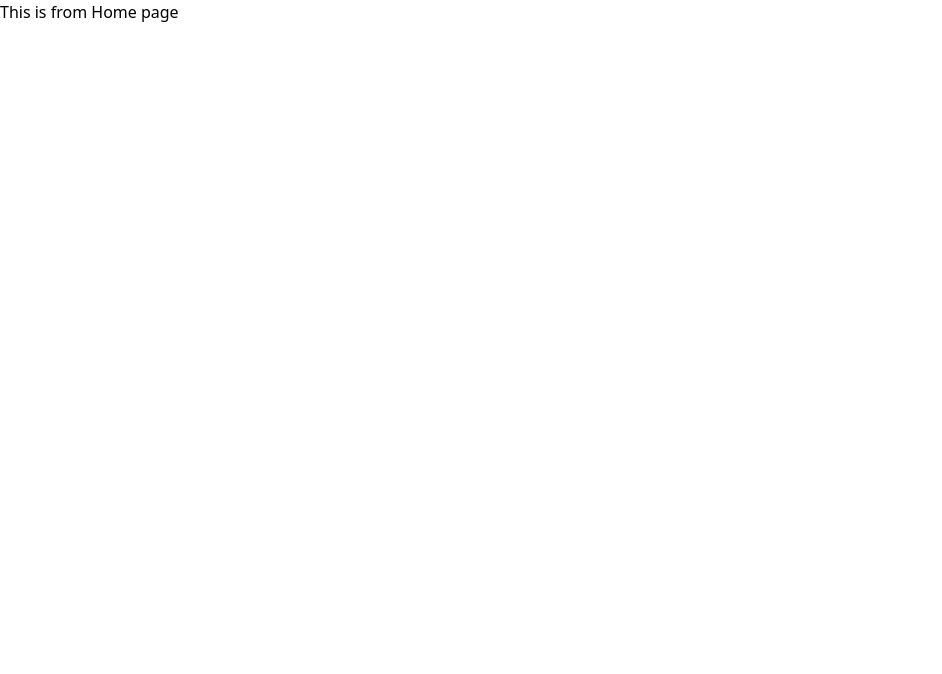
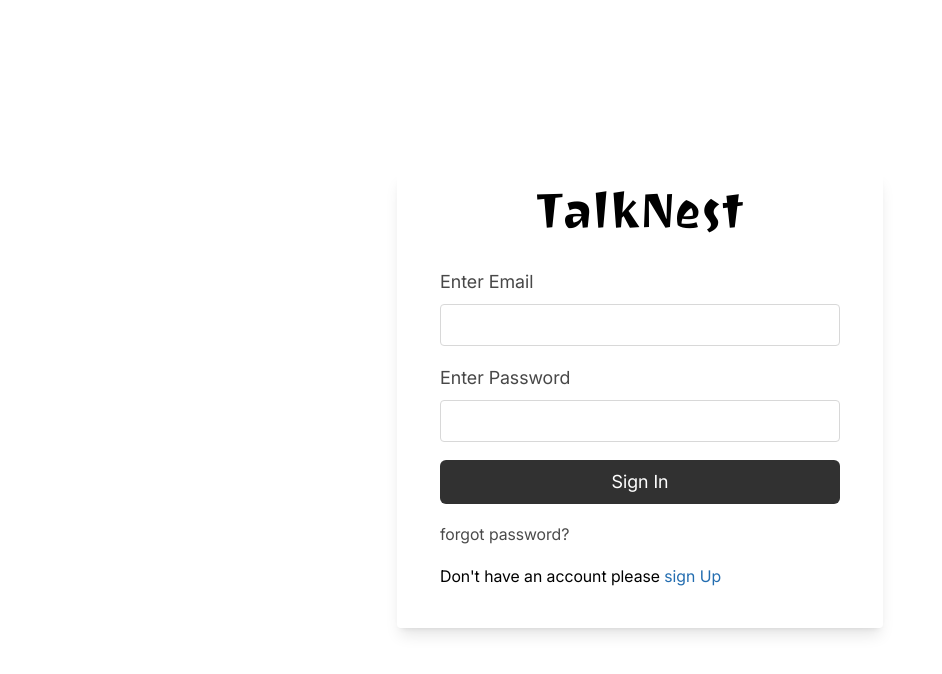
Before and after one commit to mamunurroshid90/chatting-app-react, a React (Vite) app: page / in a window 1280 px wide. Shown: the top 674 px of the page, without its empty margins (0-942 px from the left). Built offline with nearby package versions, Linux system fonts and the light colour scheme.

Commit message:
added redux, localStorage, logged & notLogged route setup

```diff
--- a/package.json
+++ b/package.json
@@ -10,10 +10,12 @@
     "preview": "vite preview"
   },
   "dependencies": {
+    "@reduxjs/toolkit": "^2.3.0",
     "firebase": "^11.0.1",
     "formik": "^2.4.6",
     "react": "^18.3.1",
     "react-dom": "^18.3.1",
+    "react-redux": "^9.1.2",
     "react-router-dom": "^6.27.0",
     "react-spinners": "^0.14.1",
     "react-toastify": "^10.0.6",
--- a/src/App.jsx
+++ b/src/App.jsx
@@ -5,20 +5,24 @@ import {
   RouterProvider,
 } from "react-router-dom";
 import "./App.css";
-import LoginFormCompo from "./components/login/LoginComp";
-import RegFormCompo from "./components/registration/RegistrationComp";
 import "react-toastify/dist/ReactToastify.css";
 import Registration from "./pages/Registration";
 import Login from "./pages/Login";
 import Home from "./pages/Home";
+import LoggedInUserRoutes from "./privateRoutes/LoggedInUserRoutes";
+import NotLoggedInUser from "./privateRoutes/NotLoggedInUser";
 
 function App() {
   const router = createBrowserRouter(
     createRoutesFromElements(
       <Route>
-        <Route path="/registration" element={<Registration />} />
-        <Route path="/login" element={<Login />} />
-        <Route path="/" element={<Home />} />
+        <Route element={<LoggedInUserRoutes />}>
+          <Route path="/" element={<Home />} />
+        </Route>
+        <Route element={<NotLoggedInUser />}>
+          <Route path="/registration" element={<Registration />} />
+          <Route path="/login" element={<Login />} />
+        </Route>
       </Route>
     )
   );
--- a/src/components/login/LoginComp.jsx
+++ b/src/components/login/LoginComp.jsx
@@ -4,11 +4,14 @@ import { login } from "../../validation/validation";
 import { BeatLoader } from "react-spinners";
 import { getAuth, signInWithEmailAndPassword } from "firebase/auth";
 import { toast, ToastContainer } from "react-toastify";
-import { useNavigate } from "react-router-dom";
+import { Link, useNavigate } from "react-router-dom";
+import { useDispatch } from "react-redux";
+import { loggedInUser } from "../../features/slices/loginSlice";
 
 function LoginFormCompo() {
   const [loader, setLoader] = useState(false);
   const auth = getAuth();
+  const dispatch = useDispatch();
   const navigate = useNavigate();
   const initialValues = {
     email: "",
@@ -18,15 +21,15 @@ function LoginFormCompo() {
   const formik = useFormik({
     initialValues,
     onSubmit: () => {
+      setLoader(true);
       console.log("login");
-      signInUsers();
+      singInUser();
     },
     validationSchema: login,
   });
-  console.log(formik);
+  // console.log(formik);
 
-  const signInUsers = () => {
-    setLoader(true);
+  const singInUser = () => {
     signInWithEmailAndPassword(
       auth,
       formik.values.email,
@@ -34,8 +37,9 @@ function LoginFormCompo() {
     )
       .then(({ user }) => {
         setLoader(false);
-        console.log("Sign in done", user);
-        if (user.emailVerified) {
+        if (user.emailVerified === true) {
+          dispatch(loggedInUser(user));
+          localStorage.setItem("user", JSON.stringify(user));
           navigate("/");
         } else {
           toast.error("Please verify your email", {
@@ -63,9 +67,9 @@ function LoginFormCompo() {
             progress: undefined,
             theme: "light",
           });
+          setLoader(false);
         }
       });
-    setLoader(false);
   };
 
   return (
@@ -119,7 +123,7 @@ function LoginFormCompo() {
               type="submit"
               className=" bg-[#313131] text-white py-2 text-lg rounded-md font-medium font-fontInter"
             >
-              {loader ? <BeatLoader /> : "Sign In"}
+              {loader ? <BeatLoader size={5} color="#ffffff" /> : "Sign In"}
             </button>
 
             <p className=" hover:underline font-fontInter text-[#4A4A4A]">
@@ -128,7 +132,7 @@ function LoginFormCompo() {
             <p className=" text-base font-fontInter text-[#000000]">
               Don't have an account please{" "}
               <span className=" text-[#236DB0] hover:underline cursor-pointer font-fontInter">
-                sign Up
+                <Link to="/registration">sign Up</Link>
               </span>
             </p>
           </form>
--- a/src/components/registration/RegistrationComp.jsx
+++ b/src/components/registration/RegistrationComp.jsx
@@ -8,22 +8,23 @@ import {
 } from "firebase/auth";
 import { ToastContainer, toast } from "react-toastify";
 import { BeatLoader } from "react-spinners";
-import { useNavigate } from "react-router-dom";
+import { Link, useNavigate } from "react-router-dom";
 
 const RegFormCompo = () => {
   const [loader, setLoader] = useState(false);
   const auth = getAuth();
   const navigate = useNavigate();
+
   const initialValues = {
     name: "",
     email: "",
     password: "",
     confirmPassword: "",
   };
+
   const formik = useFormik({
     initialValues,
     onSubmit: () => {
-      console.log("submit");
       createNewUsers();
     },
     validationSchema: signUp,
@@ -37,7 +38,6 @@ const RegFormCompo = () => {
       formik.values.password
     )
       .then(() => {
-        console.log("Sign Up done");
         setLoader(false);
         sendEmailVerification(auth.currentUser)
           .then(() => {
@@ -51,14 +51,15 @@ const RegFormCompo = () => {
               progress: undefined,
               theme: "light",
             });
-            navigate("/login");
+            setTimeout(() => {
+              navigate("/login");
+            }, 2000);
           })
           .catch((errors) => {
             console.log(errors.message);
           });
       })
       .catch((errors) => {
-        console.log(errors.message);
         if (errors.message.includes("auth/email-already-in-use")) {
           toast.error("Email already uses", {
             position: "top-right",
@@ -74,7 +75,7 @@ const RegFormCompo = () => {
         setLoader(false);
       });
   };
-  // console.log(formik);
+
   return (
     <>
       <ToastContainer />
@@ -167,7 +168,7 @@ const RegFormCompo = () => {
             <p className=" text-base font-fontInter text-[#000000]">
               Already have an account please{" "}
               <span className=" text-[#236DB0] hover:underline cursor-pointer">
-                sign in
+                <Link to="/login">sign in</Link>
               </span>
             </p>
           </form>
--- /dev/null
+++ b/src/features/slices/loginSlice.jsx
@@ -0,0 +1,19 @@
+import { createSlice } from "@reduxjs/toolkit";
+
+const userSlice = createSlice({
+  name: "login",
+  initialState: {
+    loggedIn: JSON.parse(localStorage.getItem("user") || null),
+  },
+  reducers: {
+    loggedInUser: (state, action) => {
+      state.loggedIn = action.payload;
+    },
+    loggedOutUser: (state) => {
+      state.loggedIn = null;
+    },
+  },
+});
+
+export const { loggedInUser, loggedOutUser } = userSlice.actions;
+export default userSlice.reducer;
--- /dev/null
+++ b/src/features/store.js
@@ -0,0 +1,9 @@
+import { configureStore } from "@reduxjs/toolkit";
+import userSlice from "./slices/loginSlice";
+
+const store = configureStore({
+  reducer: {
+    login: userSlice,
+  },
+});
+export default store;
--- a/src/main.jsx
+++ b/src/main.jsx
@@ -3,9 +3,13 @@ import { createRoot } from "react-dom/client";
 import "./index.css";
 import App from "./App.jsx";
 import firebaseConfig from "./firebaseConfig/firebaseConfig.js";
+import { Provider } from "react-redux";
+import store from "./features/store.js";
 
 createRoot(document.getElementById("root")).render(
-  <StrictMode>
-    <App />
-  </StrictMode>
+  <Provider store={store}>
+    <StrictMode>
+      <App />
+    </StrictMode>
+  </Provider>
 );
--- /dev/null
+++ b/src/privateRoutes/LoggedInUserRoutes.jsx
@@ -0,0 +1,9 @@
+import { useSelector } from "react-redux";
+import { Outlet } from "react-router-dom";
+import Login from "../pages/Login";
+
+export default function LoggedInUserRoutes() {
+  const user = useSelector((user) => user.login.loggedIn);
+
+  return user ? <Outlet /> : <Login />;
+}
--- /dev/null
+++ b/src/privateRoutes/NotLoggedInUser.jsx
@@ -0,0 +1,8 @@
+import { useSelector } from "react-redux";
+import { Navigate, Outlet } from "react-router-dom";
+
+export default function NotLoggedInUser() {
+  const user = useSelector((user) => user.login.loggedIn);
+
+  return user ? <Navigate to="/" /> : <Outlet />;
+}
```
Also changed, not shown: 1 other file (tests, documents, lock files or other folders).
